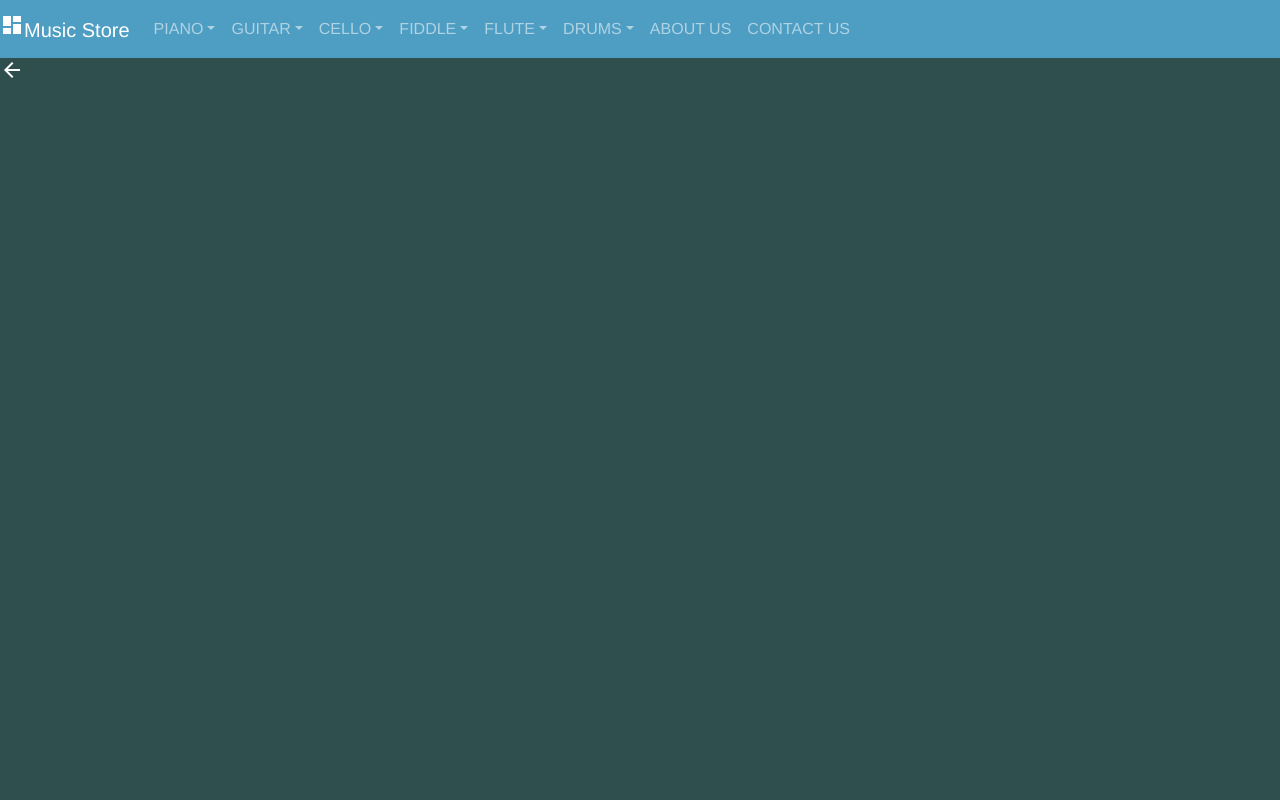
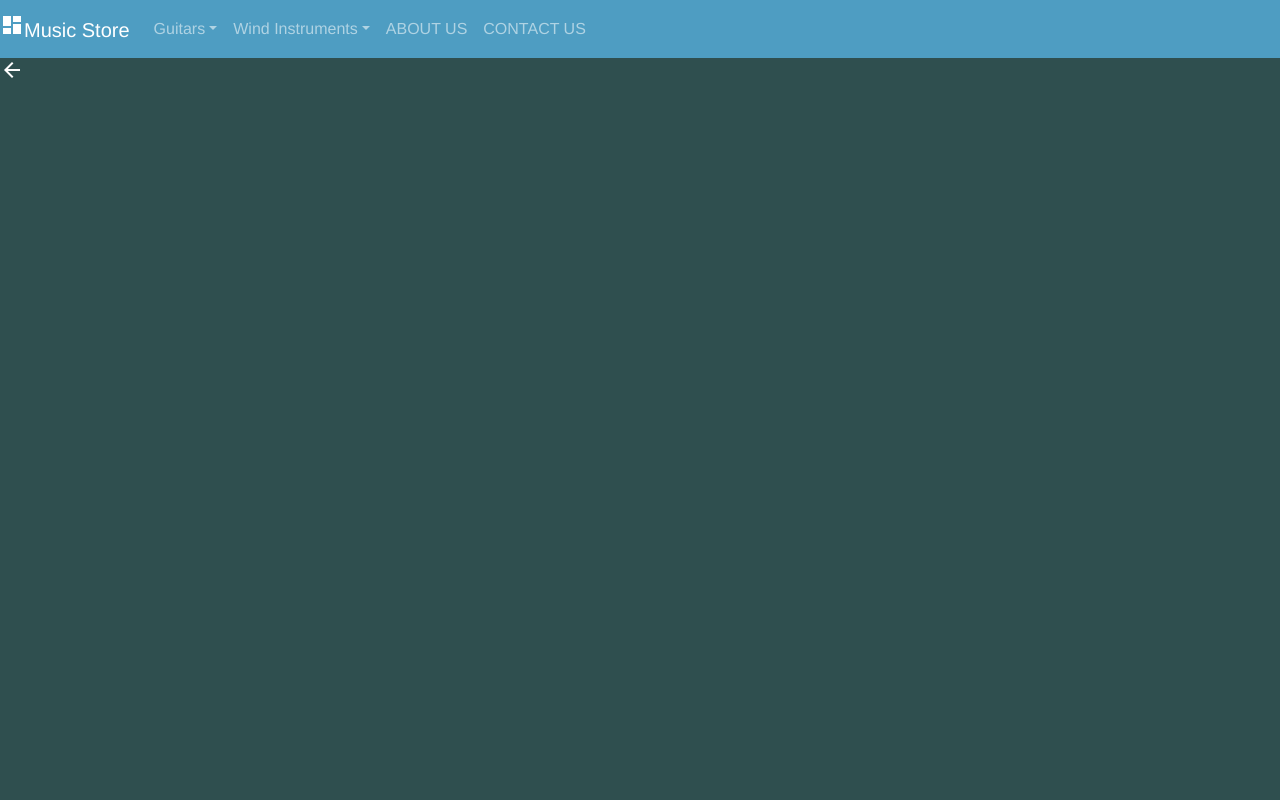
Before and after one commit to aoguzperdahci/music-store, a React (Create React App) app: page / in a window 1280 px wide. Shown: the top 800 px of the page. Built offline with nearby package versions, Linux system fonts and the light colour scheme.

Commit message:
MenuBar updated
hover effect added and categories linked

```diff
--- /dev/null
+++ b/src/CSS/MenuBar.css
@@ -0,0 +1,7 @@
+.nav-links {
+    height: 35px;
+}
+
+.nav-links:hover {
+background-color:green; /*will change background-color of element on hover */
+}
--- a/src/Components/MenuBar.js
+++ b/src/Components/MenuBar.js
@@ -1,8 +1,45 @@
-import React from 'react'
-import {Nav, Navbar, NavDropdown } from 'react-bootstrap'
-import 'bootstrap/dist/css/bootstrap.css'
+import React from 'react';
+import { useState } from 'react';
+import { useNavigate } from 'react-router-dom';
+import { Nav, Navbar, NavDropdown } from 'react-bootstrap';
+import Categories from '../Resources/Categories';
+import 'bootstrap/dist/css/bootstrap.css';
+import "../CSS/MenuBar.css";
 
 const MenuBar = () => {
+
+    const [showSubCategories, setShowSubCategories] = useState(Array(Categories.length).fill(false));
+
+    var redirecting = false;
+
+    const navigate = useNavigate();
+
+    const showDropdown = index => {
+        let a = Array(Categories.length).fill(false)
+        a[index] = true;
+        setShowSubCategories(a);
+    }
+
+    const hideDropdown = index => {
+        let a = Array(Categories.length).fill(false)
+        a[index] = false;
+        setShowSubCategories(a);
+    }
+
+    const redirectToCategory = link => {
+        if (redirecting) {
+            redirecting = false;
+        } else {
+            navigate(link.replace(" ", "-"))
+        }
+
+    }
+
+    const redirectToSubCategory = link => {
+        redirecting = true;
+        navigate(link.replace(" ", "-"))
+    }
+
     return (
         <div>
             <Navbar bg="myColour" variant="dark"
@@ -11,30 +48,19 @@ const MenuBar = () => {
                     <span class="material-icons md-48">dashboard</span>
                     Music Store
                 </Navbar.Brand>
-        <Navbar.Toggle/>
+                <Navbar.Toggle />
                 <Navbar.Collapse>
                     <Nav>
-            <NavDropdown title="PIANO">
-                <NavDropdown.Item href="PIANO/ACOUSTIC" >ACOUSTIC</NavDropdown.Item>
-                <NavDropdown.Item href="PIANO/ACOUSTIC">DIGITAL</NavDropdown.Item>
-            </NavDropdown>
-            <NavDropdown title="GUITAR">
-                <NavDropdown.Item href="GUITAR/CLASSSIC">CLASSIC</NavDropdown.Item>
-                <NavDropdown.Item href="GUITAR/ELECTRICAL">ELECTRICAL</NavDropdown.Item>
-                <NavDropdown.Item href="GUITAR/ACOUSTIC">ACOUSTIC</NavDropdown.Item>
-            </NavDropdown>
-            <NavDropdown title="CELLO">
-            <NavDropdown.Item href="CELLO/CLASSSIC">CLASSIC</NavDropdown.Item>
-            </NavDropdown>
-            <NavDropdown title="FIDDLE">
-                <NavDropdown.Item href="FIDDLE/CLASSSIC">CLASSIC</NavDropdown.Item>
-            </NavDropdown>
-            <NavDropdown title="FLUTE">
-                 <NavDropdown.Item href="FLUTE/CLASSSIC">CLASSIC</NavDropdown.Item>
-            </NavDropdown>
-            <NavDropdown title="DRUMS">
-                 <NavDropdown.Item href="DRUMS/CLASSSIC">CLASSIC</NavDropdown.Item>
-            </NavDropdown>
+
+                        {Categories.map((category, index) =>
+
+                            <NavDropdown className='nav-links text-capitalize' key={index} onClick={() => redirectToCategory(category.name)} show={showSubCategories[index]} onMouseEnter={() => showDropdown(index)} onMouseLeave={() => hideDropdown(index)} title={category.name}>
+
+                                {category.subCategories.map((subCategory, subIndex) =>
+                                    <NavDropdown.Item className='text-capitalize' key={index*100+subIndex} onClick={() => redirectToSubCategory( category.name + "/" + subCategory.name)} >{subCategory.name}</NavDropdown.Item>)}
+
+                            </NavDropdown>)}
+
                         <Nav.Link href="aboutus">ABOUT US</Nav.Link>
                         <Nav.Link href="contactus">CONTACT US</Nav.Link>
                     </Nav>
--- a/src/Pages/SubCategoryPage.js
+++ b/src/Pages/SubCategoryPage.js
@@ -10,7 +10,6 @@ const SubCategoryPage = () => {
     const [product, setProduct] = useState();
     console.log("main: ", mainCategory);
     console.log("sub: ", subCategory);
-    console.log(Products)
 
     useEffect(() => {
         let main = mainCategory.replace("-", " ");
```
Also changed, not shown: src/Components/Button.css (deleted), src/Components/Dropdown.css (deleted), src/Components/MenuBar.css (deleted). Lines whose indentation alone changed are shown as unchanged.
